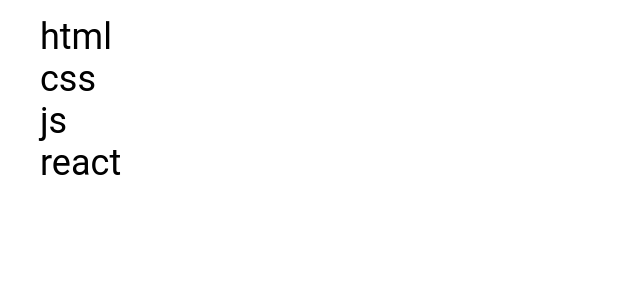
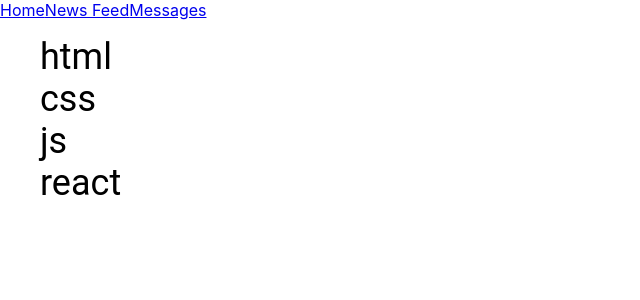
Before and after one commit to aliakseikulba/social-network, a React (Create React App) app: page / in a window 1280 px wide. Shown: the top 300 px of the page, without its empty margins (0-640 px from the left). Built offline with nearby package versions, Linux system fonts and the light colour scheme.

Commit message:
add Header and Technologies components

```diff
--- a/src/App.tsx
+++ b/src/App.tsx
@@ -2,6 +2,15 @@
 import './App.css';
 
 const App = () => {
+  return (
+    <div>
+      <Header/>
+      <Technologies />
+    </div>
+  );
+}
+
+const Technologies = () => {
   return (
     <div>
       <ul>
@@ -11,7 +20,18 @@
         <li>react</li>
       </ul>
     </div>
-  )
+  );
 }
 
+const Header = () => {
+  return (
+    <div>
+      <a href="#">Home</a>
+      <a href="#">News Feed</a>
+      <a href="#">Messages</a>
+    </div>
+  );
+}
+
+
 export default App;
```
